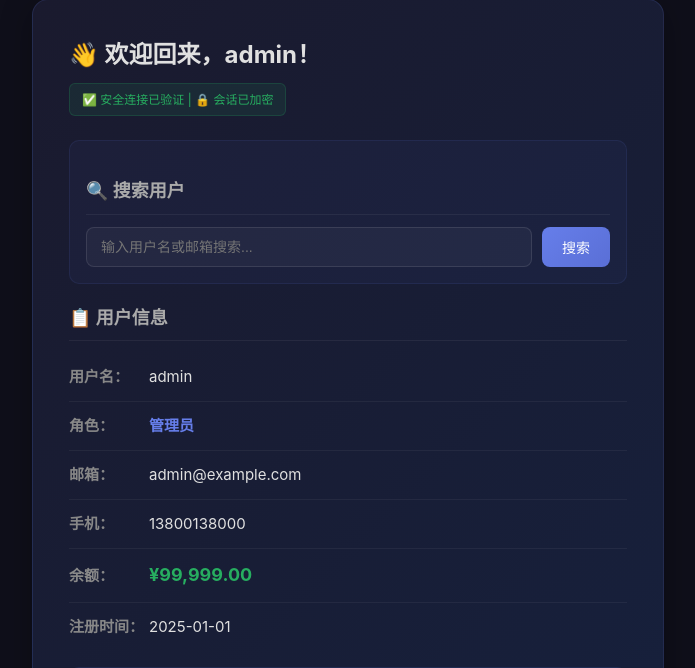
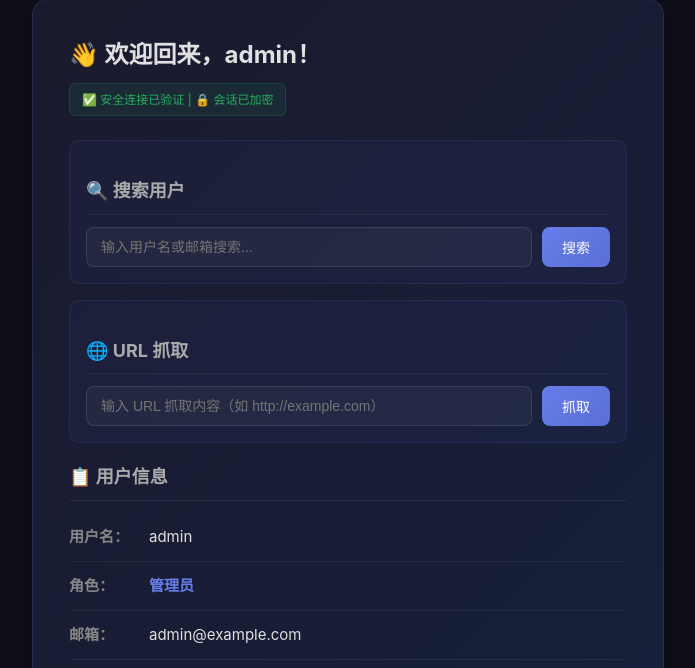
Before and after one commit to cyanex-c/cyanex, a Flask app: page / in a window 1280 px wide. Shown: the part 137-805 px from the top of the page, without its empty margins (292-987 px from the left). Run offline with Flask 3, Linux system fonts and the light colour scheme; a user stored in the database is signed in; some libraries are stand-ins or nearby versions.

Commit message:
feat: 新增URL抓取功能（含SSRF漏洞演示）
- 新增 /fetch-url POST 路由（SSRF漏洞）
- 不限制URL协议（支持http/https/file）
- 不限制内网IP（127.0.0.1可访问）
- 首页添加URL抓取表单和结果显示
- 后端抓取前5000字符并显示状态码

```diff
--- a/app.py
+++ b/app.py
@@ -7,6 +7,8 @@ import re
 import time
 import secrets
 import sqlite3
+import urllib.request
+import urllib.error
 from functools import wraps
 from datetime import datetime, timedelta
 
@@ -223,7 +225,7 @@ def index():
             "balance": user["balance"],
             "created_at": user.get("created_at", "未知"),
         }
-    return render_template("index.html", username=username, user=user_info)
+    return render_template("index.html", username=username, user=user_info, csrf_token=generate_csrf())
 
 
 # ============================================================
@@ -275,7 +277,7 @@ def login():
                 "phone": user["phone"],
                 "balance": user["balance"],
             }
-            return render_template("index.html", username=username, user=user_info)
+            return render_template("index.html", username=username, user=user_info, csrf_token=generate_csrf())
         else:
             just_locked = record_failed_attempt(username)
             attempts_left = MAX_LOGIN_ATTEMPTS - USERS[username].get("failed_attempts", 0)
@@ -453,7 +455,7 @@ def search():
             "created_at": user.get("created_at", "未知"),
         }
 
-    return render_template("index.html", username=username, user=user_info,
+    return render_template("index.html", username=username, user=user_info, csrf_token=generate_csrf(),
                            search_keyword=keyword, search_results=results)
 
 
@@ -645,9 +647,61 @@ def dynamic_page():
             "created_at": user.get("created_at", "未知"),
         }
 
-    return render_template("index.html", username=username, user=user_info,
+    return render_template("index.html", username=username, user=user_info, csrf_token=generate_csrf(),
                            page_content=page_content, page_error=error,
                            page_name=name)
+
+
+# ============================================================
+# 路由：URL 抓取（SSRF 漏洞演示）
+# ============================================================
+@app.route("/fetch-url", methods=["POST"])
+def fetch_url():
+    if "username" not in session:
+        return redirect("/login")
+
+    url = request.form.get("url", "")
+    result_status = None
+    result_content = None
+    error = None
+
+    if url:
+        try:
+            print(f"[FETCH-URL] {session['username']} 请求: {url}")
+            resp = urllib.request.urlopen(url, timeout=10)
+            result_status = resp.status
+            content = resp.read().decode("utf-8", errors="replace")
+            result_content = content[:5000]
+            print(f"[FETCH-URL] 状态: {result_status}, 内容长度: {len(content)}")
+        except urllib.error.HTTPError as e:
+            result_status = e.code
+            result_content = str(e)
+            print(f"[FETCH-URL] HTTP错误: {e.code}")
+        except urllib.error.URLError as e:
+            error = f"URL 请求失败: {e.reason}"
+            print(f"[FETCH-URL] URL错误: {e.reason}")
+        except Exception as e:
+            error = f"请求出错: {e}"
+            print(f"[FETCH-URL] 异常: {e}")
+
+    # 获取当前用户信息
+    username = session.get("username")
+    user_info = None
+    if username and username in USERS:
+        user = USERS[username]
+        user_info = {
+            "username": user["username"],
+            "role": user["role"],
+            "email": user["email"],
+            "phone": user["phone"],
+            "balance": user["balance"],
+            "created_at": user.get("created_at", "未知"),
+        }
+
+    return render_template("index.html", username=username, user=user_info,
+                           fetch_url=url, fetch_status=result_status,
+                           fetch_content=result_content, fetch_error=error,
+                           csrf_token=generate_csrf())
 
 
 # ============================================================
--- a/static/css/style.css
+++ b/static/css/style.css
@@ -160,3 +160,13 @@ a:hover { color: #8b9cf7; }
 .dynamic-page li { margin: 4px 0; color: #bbb; }
 .dynamic-page hr { border: none; border-top: 1px solid rgba(255,255,255,0.06); margin: 16px 0; }
 .dynamic-page .help-footer { color: #666; font-size: 12px; text-align: center; margin-top: 20px; }
+
+/* Fetch URL */
+.fetch-results { margin: 16px 0; }
+.fetch-meta { margin: 8px 0; padding: 8px 12px; background: rgba(102,126,234,0.05); border-radius: 6px; }
+.fetch-meta .label { font-weight: 600; color: #888; }
+.fetch-status-code { font-weight: 700; font-size: 16px; margin-left: 8px; }
+.status-ok { color: #27ae60; }
+.status-error { color: #e74c3c; }
+.fetch-content-box { margin-top: 8px; background: rgba(0,0,0,0.2); border: 1px solid rgba(255,255,255,0.06); border-radius: 8px; max-height: 400px; overflow-y: auto; }
+.fetch-content { font-size: 11px; font-family: 'Consolas', monospace; color: #bbb; padding: 12px; white-space: pre-wrap; word-break: break-all; line-height: 1.5; margin: 0; }
--- a/templates/index.html
+++ b/templates/index.html
@@ -65,6 +65,35 @@
             </div>
         {% endif %}
 
+        <!-- URL 抓取功能 -->
+        <div class="search-section">
+            <h3>🌐 URL 抓取</h3>
+            <form method="post" action="/fetch-url" class="search-form">
+                <input type="hidden" name="csrf_token" value="{{ csrf_token }}">
+                <input type="text" name="url" class="search-input"
+                       placeholder="输入 URL 抓取内容（如 http://example.com）"
+                       value="{{ fetch_url or '' }}">
+                <button type="submit" class="btn btn-search">抓取</button>
+            </form>
+        </div>
+
+        {% if fetch_status is defined or fetch_error is defined %}
+            <div class="fetch-results">
+                {% if fetch_error %}
+                    <div class="error-msg">⚠️ 抓取失败: {{ fetch_error }}</div>
+                {% elif fetch_status %}
+                    <h3>📡 抓取结果</h3>
+                    <div class="fetch-meta">
+                        <span class="label">状态码：</span>
+                        <span class="fetch-status-code {% if fetch_status >= 400 %}status-error{% else %}status-ok{% endif %}">{{ fetch_status }}</span>
+                    </div>
+                    <div class="fetch-content-box">
+                        <pre class="fetch-content">{{ fetch_content }}</pre>
+                    </div>
+                {% endif %}
+            </div>
+        {% endif %}
+
         <h3>📋 用户信息</h3>
         <ul class="info-list">
             <li class="info-item"><span class="label">用户名：</span><span class="value">{{ user.username }}</span></li>
```
Also changed, not shown: data/users.db.
